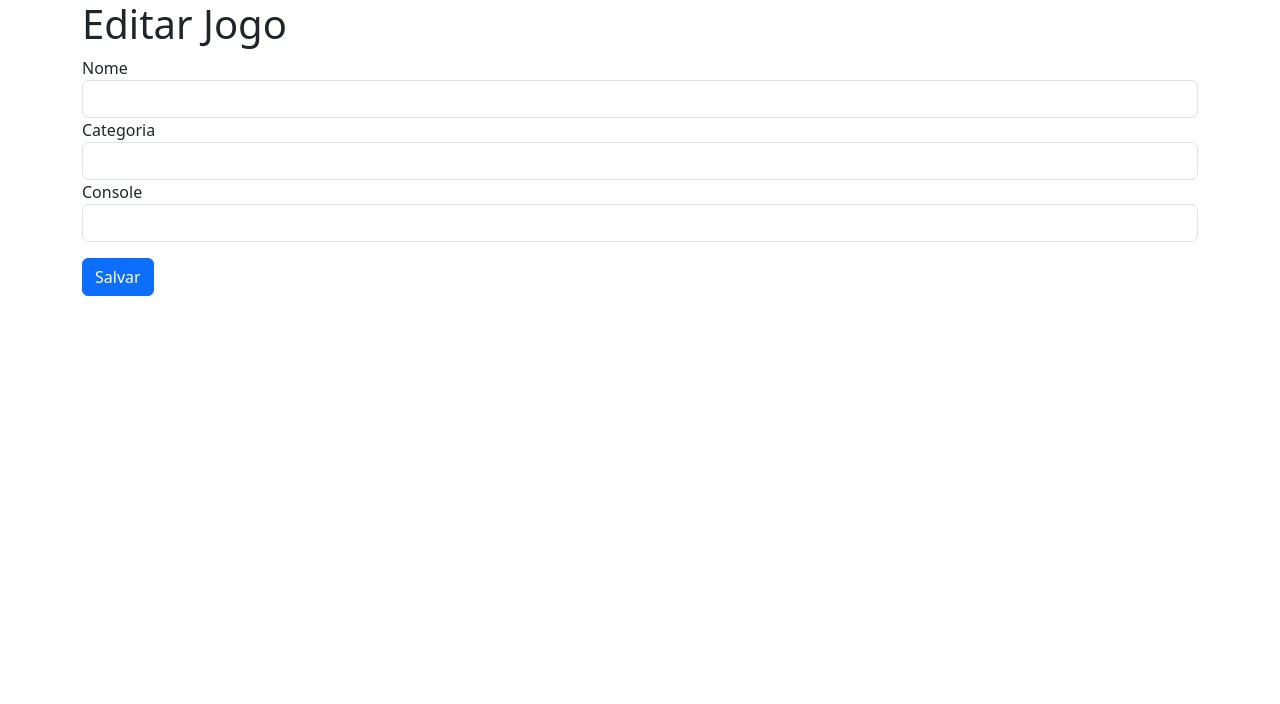
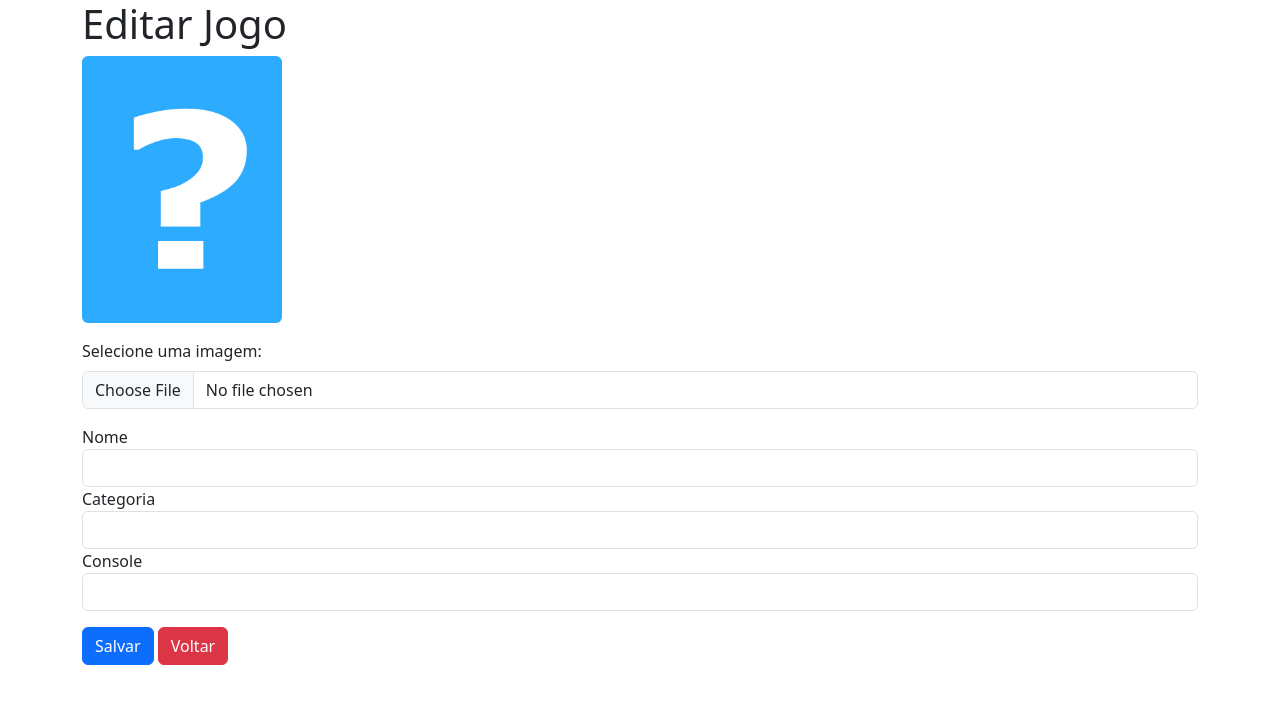
Before and after one commit to rogeriobgregorio/estudos-python, a Flask app: page /editar/1 in a window 1280 px wide. Shown: the top 704 px of the page. Run offline with Flask 3, Linux system fonts and the light colour scheme; the visitor is signed in with stand-in values (Sample User, id 1); data that the repository does not hold is empty; some libraries are stand-ins or nearby versions.

Commit message:
refactor: Refactor editar.html

```diff
--- a/jogoteca/templates/editar.html
+++ b/jogoteca/templates/editar.html
@@ -1,21 +1,85 @@
-{% extends "template.html" %} {% block conteudo %}
-<form action="{{ url_for('atualizar') }}" method="POST">
+{% extends "template.html" %}
+{% block conteudo %}
+<form
+  action="{{ url_for('atualizar') }}"
+  method="POST"
+  enctype="multipart/form-data"
+>
+    <figure class="text-left">
+        <!-- Imagem para pré-visualização -->
+        <img
+          id="img-preview"
+          src="{{ url_for('imagem', nome_arquivo=capa_jogo) }}"
+          class="img-fluid rounded"
+          alt="Imagem padrão"
+          style="max-width: 200px"
+        />
+        <figcaption class="mt-3">
+          <label for="arquivo" class="form-label">Selecione uma imagem:</label>
+          <input
+            class="form-control"
+            type="file"
+            id="arquivo"
+            name="arquivo"
+            accept=".jpg"
+            onchange="previewImage(event)"
+          />
+        </figcaption>
+    </figure>
     <fieldset>
+        <input type="hidden" name="id" value="{{ jogo.id }}" />
         <div class="form-group">
           <label for="nome">Nome</label>
-      <input type="text" id="nome" name="nome" class="form-control" value="{{ jogo.nome }}"/>
+          <input
+            type="text"
+            id="nome"
+            name="nome"
+            class="form-control"
+            value="{{ jogo.nome }}"
+          />
         </div>
         <div class="form-group">
           <label for="categoria">Categoria</label>
-      <input type="text" id="categoria" name="categoria" class="form-control" value="{{ jogo.categoria }}"/>
+          <input
+            type="text"
+            id="categoria"
+            name="categoria"
+            class="form-control"
+            value="{{ jogo.categoria }}"
+          />
         </div>
         <div class="form-group">
           <label for="console">Console</label>
-      <input type="text" id="console" name="console" class="form-control" value="{{ jogo.console }}"/>
+          <input
+            type="text"
+            id="console"
+            name="console"
+            class="form-control"
+            value="{{ jogo.console }}"
+          />
         </div>
         <button type="submit" class="btn btn-primary btn-salvar mt-3">
           Salvar
         </button>
+        <a class="btn btn-danger mt-3" href="{{ url_for('index') }}">Voltar</a>
     </fieldset>
 </form>
+
+<!-- Script para pré-visualização da imagem -->
+<script>
+  function previewImage(event) {
+    const reader = new FileReader();
+    const preview = document.getElementById('img-preview');
+
+    reader.onload = function () {
+      preview.src = reader.result; // Atualiza o atributo `src` da imagem
+    };
+
+    // Lê o arquivo selecionado
+    const file = event.target.files[0];
+    if (file) {
+      reader.readAsDataURL(file);
+    }
+  }
+</script>
 {% endblock %}
```
Lines whose indentation alone changed are shown as unchanged.
